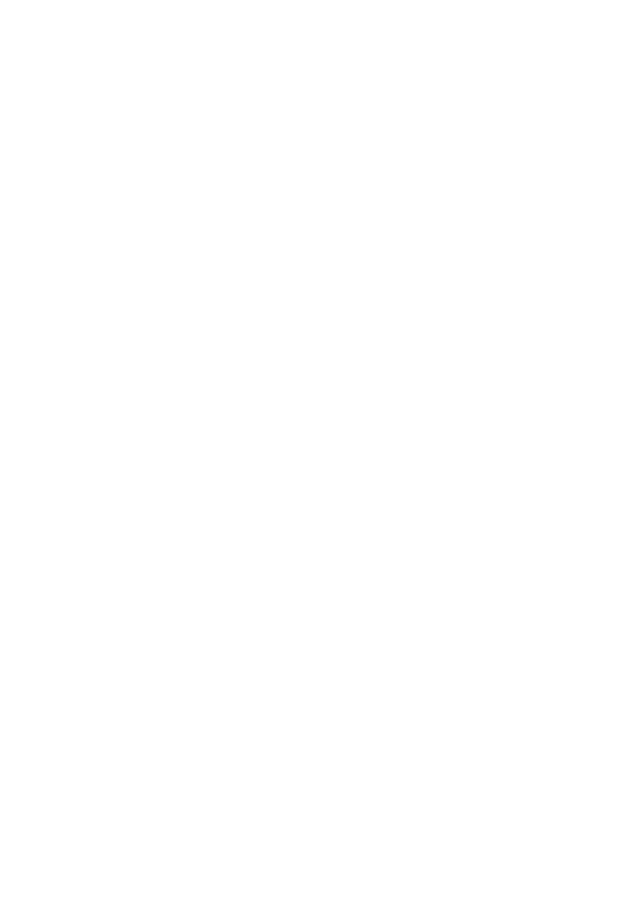
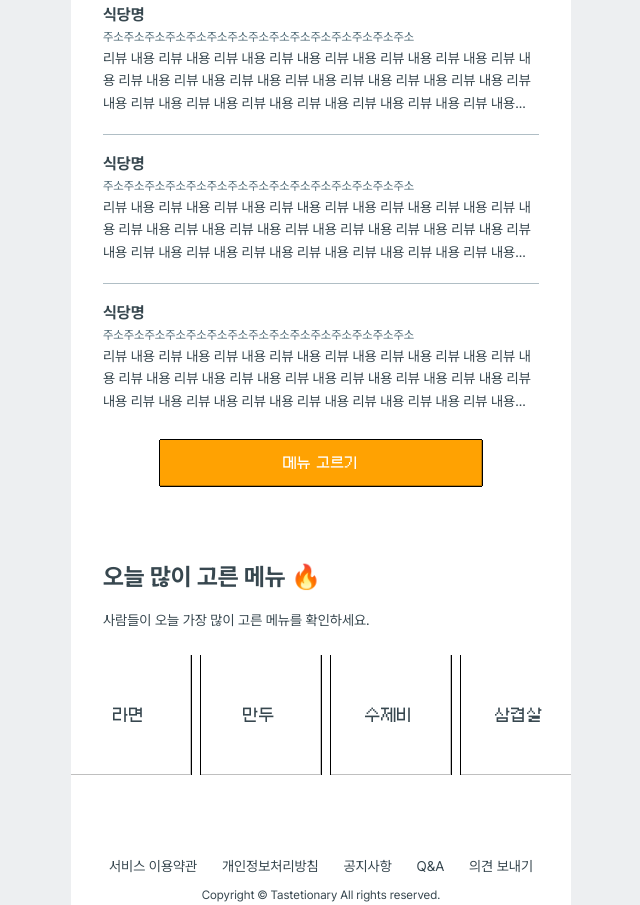
Before and after one commit to bside-4team/4team-client, a Next.js app: page /home in a window 1280 px wide. Shown: the part 1040-1945 px from the top of the page, without its empty margins (319-959 px from the left). Before the commit the page ends 800 px from the top, so only its background shows below. Built offline with nearby package versions, Linux system fonts and the light colour scheme; no server answers.

Commit message:
feat : home 화면 기본 형태 작업 완료

```diff
--- /dev/null
+++ b/src/app/home/_components/menu-swiper/index.tsx
@@ -0,0 +1,66 @@
+import DefaultButton from '@/components/Button/DefaultButton';
+import 'swiper/css';
+import { Autoplay } from 'swiper/modules';
+import { Swiper, SwiperSlide } from 'swiper/react';
+
+const MenuSwiper = () => {
+  return (
+    <Swiper
+      modules={[Autoplay]}
+      spaceBetween={20}
+      slidesPerView={4}
+      breakpoints={{
+        640: {
+          slidesPerView: 2,
+          spaceBetween: 20,
+        },
+        768: {
+          slidesPerView: 3,
+          spaceBetween: 20,
+        },
+        1024: {
+          slidesPerView: 4,
+          spaceBetween: 20,
+        },
+      }}
+      autoplay={{
+        delay: 3000,
+        disableOnInteraction: false,
+      }}
+      loop={true}
+      className="w-full"
+    >
+      <SwiperSlide>
+        <DefaultButton bgColor="gray" customStyle="flex items-center gap-2 py-4 pr-12 pl-8 grow h-120 w-120">
+          <span>김치 볶음밥</span>
+        </DefaultButton>
+      </SwiperSlide>
+
+      <SwiperSlide>
+        <DefaultButton bgColor="gray" customStyle="flex items-center gap-2 py-4 pr-12 pl-8 grow h-120 w-120">
+          <span>라면</span>
+        </DefaultButton>
+      </SwiperSlide>
+
+      <SwiperSlide>
+        <DefaultButton bgColor="gray" customStyle="flex items-center gap-2 py-4 pr-12 pl-8 grow h-120 w-120">
+          <span>만두</span>
+        </DefaultButton>
+      </SwiperSlide>
+
+      <SwiperSlide>
+        <DefaultButton bgColor="gray" customStyle="flex items-center gap-2 py-4 pr-12 pl-8 grow h-120 w-120">
+          <span>수제비</span>
+        </DefaultButton>
+      </SwiperSlide>
+
+      <SwiperSlide>
+        <DefaultButton bgColor="gray" customStyle="flex items-center gap-2 py-4 pr-12 pl-8 grow h-120 w-120">
+          <span>삼겹살</span>
+        </DefaultButton>
+      </SwiperSlide>
+    </Swiper>
+  );
+};
+
+export default MenuSwiper;
--- /dev/null
+++ b/src/app/home/_components/review-content/index.tsx
@@ -0,0 +1,13 @@
+export default function ReviewContent() {
+  return (
+    <div className="border-b border-solid border-neutral-bg20 pb-20 pt-16">
+      <p className="title3 font-bold">식당명</p>
+      <p className="body3 text-neutral-bg60">주소주소주소주소주소주소주소주소주소주소주소주소주소주소주소</p>
+      <p className="body2 text-neutral-bg80">
+        리뷰 내용 리뷰 내용 리뷰 내용 리뷰 내용 리뷰 내용 리뷰 내용 리뷰 내용 리뷰 내용 리뷰 내용 리뷰 내용 리뷰 내용
+        리뷰 내용 리뷰 내용 리뷰 내용 리뷰 내용 리뷰 내용 리뷰 내용 리뷰 내용 리뷰 내용 리뷰 내용 리뷰 내용 리뷰 내용
+        리뷰 내용...
+      </p>
+    </div>
+  );
+}
--- a/src/app/home/page.tsx
+++ b/src/app/home/page.tsx
@@ -4,6 +4,9 @@ import IC_CHEVRON from '@/assets/common/Icons/chevron.svg';
 import IC_POSITION from '@/assets/common/system.svg';
 import DefaultButton from '@/components/Button/DefaultButton';
 import CHeader from '@/components/c-header';
+import CRecommendButton from '@/components/c-recommend-button';
+import MenuSwiper from './_components/menu-swiper';
+import ReviewContent from './_components/review-content';
 
 export default function Home() {
   return (
@@ -40,6 +43,43 @@ export default function Home() {
           </DefaultButton>
         </div>
       </div>
+
+      <div className="h-[500px] w-[500px] bg-neutral-bg05"></div>
+
+      <div className="px-32 pb-24 pt-[48px]">
+        <p className="title4 font-bold">오늘 리뷰가 등록된 식당이 있어요 ✍️</p>
+        <p className="body2 pt-12">최근 다녀온 식당의 리뷰를 작성해 보세요.</p>
+
+        <div className="pt-24 [&>div:last-child]:border-none">
+          <ReviewContent />
+          <ReviewContent />
+          <ReviewContent />
+        </div>
+
+        {/* 호진FIXME: width 고정 px로 선언한 부분 제거 */}
+        <div className="mx-auto flex w-[322px] items-center pt-8">
+          <CRecommendButton btnText="메뉴 고르기" selectType="food" disabled={false} />
+        </div>
+      </div>
+
+      <div className="px-32 pt-48">
+        <p className="title4 font-bold">오늘 많이 고른 메뉴 🔥</p>
+        <p className="body2 pt-12">사람들이 오늘 가장 많이 고른 메뉴를 확인하세요.</p>
+      </div>
+      <div className="pt-24">
+        <MenuSwiper />
+      </div>
+
+      <div className="pt-48">
+        <div className="flex justify-between px-38 pt-32">
+          <span className="body2">서비스 이용약관</span>
+          <span className="body2">개인정보처리방침</span>
+          <span className="body2">공지사항</span>
+          <span className="body2">Q&A</span>
+          <span className="body2">의견 보내기</span>
+        </div>
+        <p className="body3 pt-8 text-center">Copyright © Tastetionary All rights reserved.</p>
+      </div>
     </>
   );
 }
```
